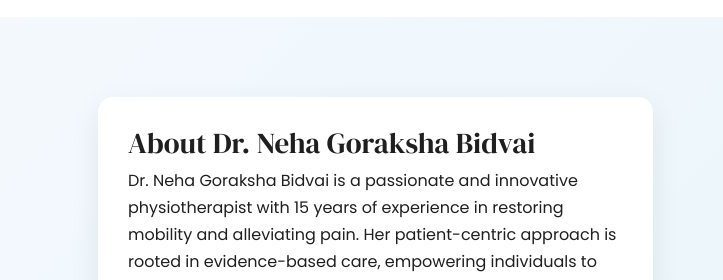
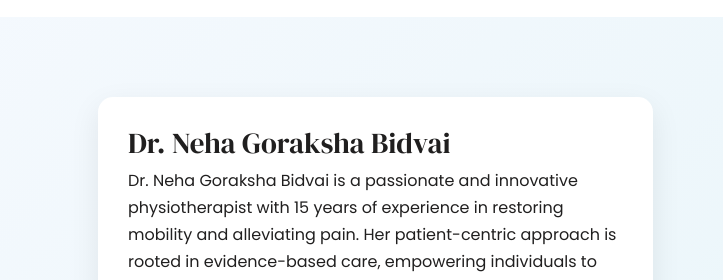
Before and after one commit to Amityadav08/Dr-Neha-PhysioTherapist-website-, a plain HTML site: page index.html in a window 1280 px wide. Shown: the part 1300-1580 px from the top of the page, 557-1280 px from the left. Drawn offline with Linux system fonts and the light colour scheme.

Commit message:
Your commit message here

```diff
--- a/index.html
+++ b/index.html
@@ -213,7 +213,7 @@
       <div class="col-md-6 d-flex">
         <div style="background: white; padding: 30px; border-radius: 15px; box-shadow: 0 10px 30px rgba(0,0,0,0.08); height: 90%; width: 100%;">
           <h2 style="font-family: 'DM Serif Display', serif; color: #201f1f; margin-bottom: 8px; font-size: 2.9rem;">
-            About Dr. Neha Goraksha Bidvai
+            Dr. Neha Goraksha Bidvai
           </h2>
 
           <div style="font-family: 'Poppins', sans-serif; color: #201f1f; line-height: 1.7; font-size: 1.6rem; height: calc(100% - 60px); overflow-y: auto;">
```
